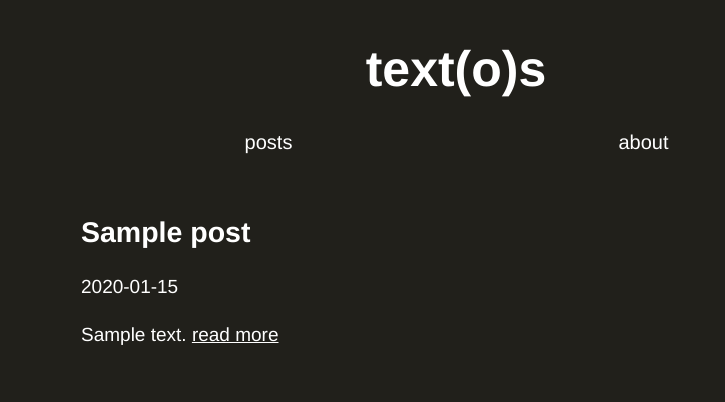
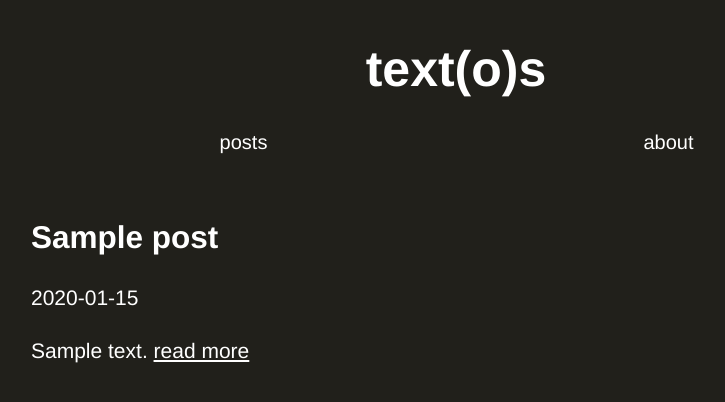
Before and after one commit to ness24000/blog, a Flask app: page / in a window 1280 px wide. Shown: the top 402 px of the page, without its empty margins (184-909 px from the left). Run offline with Flask 3, Linux system fonts and the light colour scheme; tables that the repository leaves empty hold one stand-in row (values such as "Sample post").

Commit message:
[style] Size and margin update

```diff
--- a/static/style.css
+++ b/static/style.css
@@ -16,7 +16,7 @@
 
 .square {
     width: 95%;
-    max-width: 750px;
+    max-width: 850px;
     margin: auto;
 }
 
@@ -46,10 +46,10 @@
 
 .blog_content {
     clear: both;
-    width: 95%;
-    max-width: 750px;
+    width: 80%;
+    max-width: 850px;
     margin: auto;
-    font-size: 19px;
+    font-size: 21px;
 }
 .blog_content > p {
     line-height: 150%;
```
